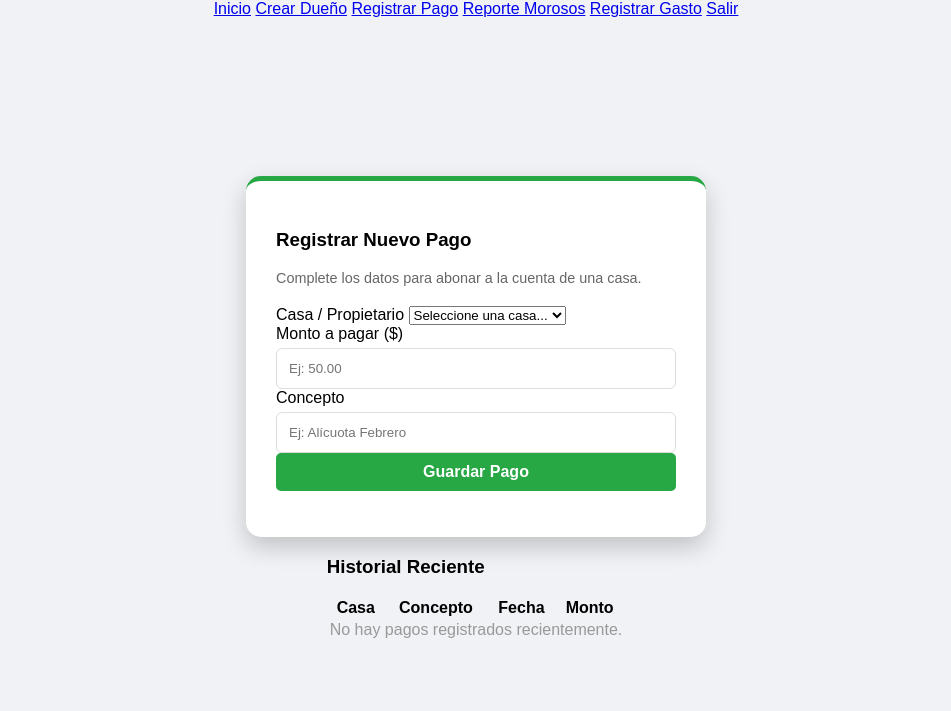
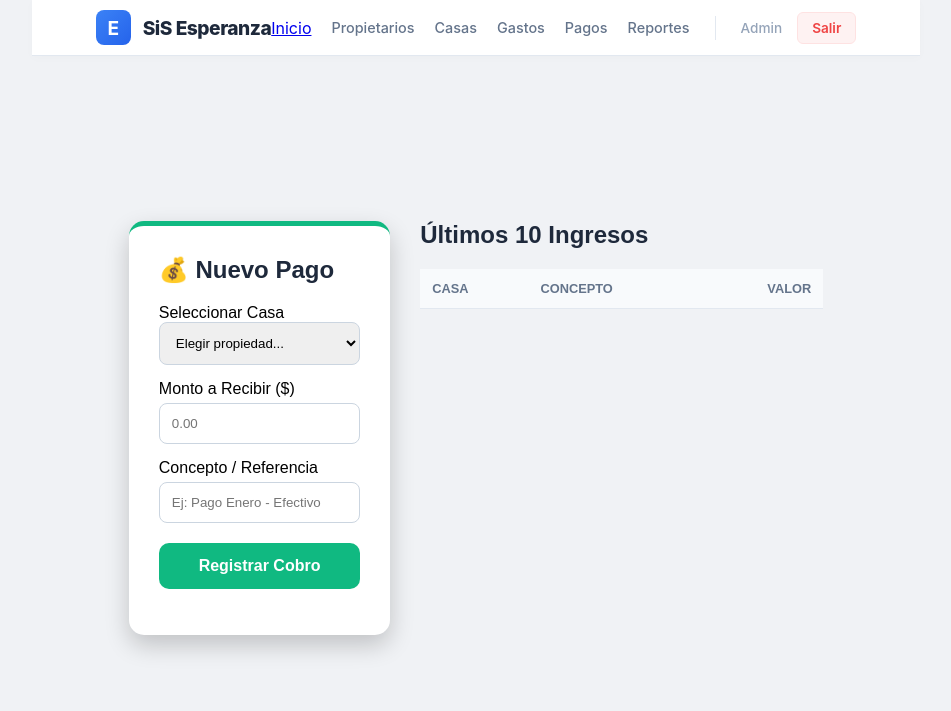
Before and after one commit to hmejia1979/SiSEsperanza, a Flask app: page /admin/registrar-pago in a window 1280 px wide. Shown: the top 711 px of the page, without its empty margins (164-1115 px from the left). Run offline with Flask 3, Linux system fonts and the light colour scheme; a user stored in the database is signed in; lists and menus that the app fills with data are empty.

Commit message:
Implementación de dashboard, gestión de pagos y cuotas mensuales de

```diff
--- a/app.py
+++ b/app.py
@@ -4,6 +4,7 @@ from flask_login import LoginManager, login_user, login_required, logout_user, c
 from models import db, Usuario, Casa, Pago, Gasto
 from dotenv import load_dotenv
 from sqlalchemy import func
+from datetime import datetime
 load_dotenv()
 
 app = Flask(__name__)
@@ -22,30 +23,51 @@ login_manager.login_view = 'login'
 
 @login_manager.user_loader
 def load_user(user_id):
-    return Usuario.query.get(int(user_id))
+    # Esto quita el error de LegacyAPIWarning
+    return db.session.get(Usuario, int(user_id))
+@app.route('/')
+@login_required
+def inicio():
+    if current_user.rol == 'admin':
+        # 1. Calculamos los datos (asegurándonos de definir las variables)
+        total_ingresos = db.session.query(db.func.sum(Pago.monto)).scalar() or 0
+        total_egresos = db.session.query(db.func.sum(Gasto.monto)).scalar() or 0
+        balance = float(total_ingresos) - float(total_egresos)
 
-@app.route('/')
-def index():
-    # Si el usuario no está logueado, lo mandamos al login
-    return redirect(url_for('login'))
+        # 2. Consultar gastos para la gráfica
+        gastos_query = db.session.query(
+            Gasto.categoria, db.func.sum(Gasto.monto)
+        ).group_by(Gasto.categoria).all()
 
+        labels = [str(g[0]) for g in gastos_query]
+        valores = [float(g[1]) for g in gastos_query]
+
+        # 3. Enviamos TODAS las variables al HTML
+        return render_template('admin/inicio_admin.html',
+                               ingresos=total_ingresos,
+                               egresos=total_egresos,
+                               balance=balance,
+                               labels=labels,
+                               valores=valores)
+
+    return redirect(url_for('ver_estado_cuenta'))
 @app.route('/login', methods=['GET', 'POST'])
 def login():
     if request.method == 'POST':
+        # Cambiamos 'email' por 'username'
         username = request.form.get('username')
         password = request.form.get('password')
 
-        user = Usuario.query.filter_by(username=username).first()
+        # Buscamos en la base de datos por el campo 'username'
+        usuario = Usuario.query.filter_by(username=username).first()
 
-        # Por ahora, sin encriptación para que pruebes rápido
-        if user and user.password == password:
-            login_user(user)
-            if user.rol == 'admin':
-                return redirect(url_for('registrar_pago'))
-            else:
-                return redirect(url_for('ver_estado_cuenta')) # Esta la crearemos luego
+        if usuario and usuario.password == password: # Nota: Luego deberías usar hash para seguridad
+            login_user(usuario)
+            return redirect(url_for('inicio'))
+        else:
+            # Aquí podrías usar flash() para avisar que los datos son incorrectos
+            return "Usuario o contraseña incorrectos"
 
-        flash('Usuario o contraseña incorrectos')
     return render_template('login.html')
 
 @app.route('/logout')
@@ -57,7 +79,7 @@ def logout():
 # RUTA DE REGISTRO DE PAGOS (SOLO ADMIN)
 @app.route('/admin/registrar-pago', methods=['GET', 'POST'])
 @login_required
-def registrar_pago(): # <--- Este nombre debe ser único en todo el archivo
+def registrar_pago():
     if current_user.rol != 'admin':
         return redirect(url_for('ver_estado_cuenta'))
 
@@ -67,14 +89,24 @@ def registrar_pago(): # <--- Este nombre debe ser único en todo el archivo
         c_concepto = request.form.get('concepto')
 
         try:
+            monto_float = float(m_valor)
+            casa_id_int = int(c_id)
+
+            # 1. Creamos el registro del pago
             nuevo_pago = Pago(
-                monto=float(m_valor),
+                monto=monto_float,
                 concepto=c_concepto,
-                casa_id=int(c_id)
+                casa_id=casa_id_int
             )
+
+            # 2. BUSCAMOS LA CASA Y RESTAMOS LA DEUDA
+            casa = Casa.query.get(casa_id_int)
+            if casa:
+                casa.deuda_2025 -= monto_float # <--- ¡Aquí ocurre la magia!
+
             db.session.add(nuevo_pago)
             db.session.commit()
-            flash("¡Pago registrado exitosamente!")
+            flash("¡Pago registrado y deuda actualizada!")
         except Exception as e:
             db.session.rollback()
             flash(f"Error al registrar: {str(e)}")
@@ -82,12 +114,44 @@ def registrar_pago(): # <--- Este nombre debe ser único en todo el archivo
         return redirect(url_for('registrar_pago'))
 
     casas = Casa.query.all()
-    # Esta línea es la que agregamos para la nueva tabla
     pagos_recientes = Pago.query.order_by(Pago.id.desc()).limit(10).all()
 
-    return render_template('admin/registrar_pago.html',
+    # Ajusté la ruta del template (quité 'admin/') si tus archivos están en templates directamente
+    return render_template('/admin/registrar_pago.html',
                            casas=casas,
                            pagos_recientes=pagos_recientes)
+
+@app.route('/admin/generar-mensualidad', methods=['POST'])
+@login_required
+def generar_mensualidad():
+    if current_user.rol != 'admin':
+        return redirect(url_for('inicio'))
+
+    # Valor fijo de la cuota mensual
+    CUOTA_FIJA = 5.00
+
+    # Obtenemos el nombre del mes actual para el mensaje de confirmación
+    meses = ["Enero", "Febrero", "Marzo", "Abril", "Mayo", "Junio",
+             "Julio", "Agosto", "Septiembre", "Octubre", "Noviembre", "Diciembre"]
+    mes_actual = meses[datetime.now().month - 1]
+
+    try:
+        casas = Casa.query.all()
+        if not casas:
+            flash("No hay casas registradas.")
+            return redirect(url_for('lista_casas'))
+
+        for casa in casas:
+            # Sumamos los 5 dólares a la deuda actual
+            casa.deuda_2025 += CUOTA_FIJA
+
+        db.session.commit()
+        flash(f"✅ Se han cargado ${CUOTA_FIJA:.2f} a todas las casas (Mes: {mes_actual})")
+    except Exception as e:
+        db.session.rollback()
+        flash(f"Error al generar mensualidad: {str(e)}")
+
+    return redirect(url_for('lista_casas'))
 
 @app.route('/admin/crear-dueno', methods=['GET', 'POST'])
 @login_required
@@ -126,6 +190,46 @@ def crear_dueno():
 
     return render_template('admin/crear_dueno.html')
 
+@app.route('/admin/casas')
+@login_required
+def lista_casas():
+    if current_user.rol != 'admin':
+        return redirect(url_for('inicio'))
+    # Cambiamos Casa.numero por Casa.numero_casa
+    todas_las_casas = Casa.query.order_by(Casa.numero_casa).all()
+    return render_template('/admin/casas.html', casas=todas_las_casas)
+
+@app.route('/admin/registrar-casa', methods=['GET', 'POST'])
+@login_required
+def registrar_casa():
+    if current_user.rol != 'admin':
+        return redirect(url_for('inicio'))
+
+    if request.method == 'POST':
+        numero = request.form.get('numero')
+        bloque = request.form.get('bloque')
+
+        nueva_casa = Casa(numero=numero, bloque=bloque)
+        try:
+            db.session.add(nueva_casa)
+            db.session.commit()
+            return redirect(url_for('lista_casas'))
+        except:
+            db.session.rollback()
+            return "Error: Ese número de casa ya existe."
+
+    return render_template('registrar_casa.html')
+
+@app.route('/admin/propietarios')
+@login_required
+def lista_propietarios():
+    if current_user.rol != 'admin':
+        return redirect(url_for('ver_estado_cuenta'))
+
+    # Obtenemos todos los usuarios que son dueños
+    propietarios = Usuario.query.filter_by(rol='propietario').all()
+    return render_template('propietarios.html', propietarios=propietarios)
+
 @app.route('/admin/reporte-morosos')
 @login_required
 def reporte_morosos():
@@ -151,6 +255,41 @@ def reporte_morosos():
         })
 
     return render_template('admin/reporte_morosos.html', reporte=reporte)
+
+@app.route('/admin/registrar-usuario', methods=['GET', 'POST'])
+@login_required
+def registrar_usuario():
+    if current_user.rol != 'admin':
+        return redirect(url_for('inicio'))
+
+    # Obtenemos todas las casas para mostrarlas en el formulario
+    casas_disponibles = Casa.query.all()
+
+    if request.method == 'POST':
+        username = request.form.get('nombre')
+        password = request.form.get('password')
+        casa_id = request.form.get('casa_id') # Tomamos el valor del 'select'
+
+        nuevo_usuario = Usuario(
+            username=username,
+            password=password,
+            rol='propietario',
+            casa_id=casa_id
+        )
+
+        try:
+            db.session.add(nuevo_usuario)
+            db.session.commit()
+            return redirect(url_for('lista_propietarios'))
+        except Exception as e:
+            db.session.rollback()
+            return f"Error al guardar: {e}"
+
+    # Pasamos las casas al template
+    return render_template('/admin/registrar_usuario.html', casas=casas_disponibles)
+
+
+
 @app.route('/admin/registrar-gasto', methods=['GET', 'POST'])
 @login_required
 def registrar_gasto():
@@ -174,8 +313,46 @@ def registrar_gasto():
 
     gastos = Gasto.query.order_by(Gasto.fecha.desc()).all()
     total_gastos = sum(g.monto for g in gastos)
+    return render_template('admin/registrar_gasto.html', gastos=gastos, total_gastos=total_gastos)
 
-    return render_template('admin/registrar_gasto.html', gastos=gastos, total_gastos=total_gastos)
+@app.route('/admin/editar-propietario/<int:id>', methods=['GET', 'POST'])
+@login_required
+def editar_propietario(id):
+    if current_user.rol != 'admin':
+        return redirect(url_for('inicio'))
+
+    usuario = Usuario.query.get_or_404(id)
+    casas_disponibles = Casa.query.all()
+
+    if request.method == 'POST':
+        usuario.username = request.form.get('nombre')
+        usuario.casa_id = request.form.get('casa_id')
+        if request.form.get('password'):
+            usuario.password = request.form.get('password')
+
+        db.session.commit()
+        return redirect(url_for('lista_propietarios'))
+
+    return render_template('/admin/editar_propietario.html', usuario=usuario, casas=casas_disponibles)
+
+
+
+@app.route('/admin/eliminar-propietario/<int:id>')
+@login_required
+def eliminar_propietario(id):
+    if current_user.rol != 'admin':
+        return redirect(url_for('inicio'))
+
+    usuario = Usuario.query.get_or_404(id)
+    try:
+        db.session.delete(usuario)
+        db.session.commit()
+    except Exception as e:
+        db.session.rollback()
+        return f"No se puede eliminar: el usuario tiene registros asociados. {e}"
+
+    return redirect(url_for('lista_propietarios'))
+
 
 @app.route('/mi-estado')
 @login_required
--- a/templates/admin/registrar_pago.html
+++ b/templates/admin/registrar_pago.html
@@ -8,59 +8,50 @@
 {% extends "base.html" %}
 
 {% block content %}
-<div class="admin-container">
+<div class="admin-container" style="padding: 40px 0;">
+    <div style="display: flex; gap: 30px; align-items: flex-start;">
 
-    <div class="form-card">
-        <h3>Registrar Nuevo Pago</h3>
-        <p style="color: #666; font-size: 0.9rem; margin-bottom: 20px;">Complete los datos para abonar a la cuenta de una casa.</p>
-
+        <div class="form-card" style="flex: 1; max-width: 380px; border-top: 5px solid #10b981;">
+            <h2 style="color: #1e293b; margin: 0 0 20px;">💰 Nuevo Pago</h2>
             <form method="POST">
-            <div class="input-group">
-                <label for="casa_id">Casa / Propietario</label>
-                <select name="casa_id" id="casa_id" required>
-                    <option value="" disabled selected>Seleccione una casa...</option>
+                <label>Seleccionar Casa</label>
+                <select name="casa_id" required style="width: 100%; padding: 12px; margin-bottom: 15px; border-radius: 8px; border: 1px solid #cbd5e0;">
+                    <option value="" disabled selected>Elegir propiedad...</option>
                     {% for casa in casas %}
-                        <option value="{{ casa.id }}">Casa #{{ casa.numero_casa }}</option>
+                    <option value="{{ casa.id }}">Casa {{ casa.numero_casa }} (Debe: ${{ "{:,.2f}".format(casa.deuda_2025) }})</option>
                     {% endfor %}
                 </select>
-            </div>
 
-            <div class="input-group">
-                <label for="monto">Monto a pagar ($)</label>
-                <input type="number" step="0.01" name="monto" id="monto" placeholder="Ej: 50.00" required>
-            </div>
+                <label>Monto a Recibir ($)</label>
+                <input type="number" step="0.01" name="monto" placeholder="0.00" required
+                       style="width: 100%; padding: 12px; margin-bottom: 15px; border-radius: 8px; border: 1px solid #cbd5e0;">
 
-            <div class="input-group">
-                <label for="concepto">Concepto</label>
-                <input type="text" name="concepto" id="concepto" placeholder="Ej: Alícuota Febrero" required>
-            </div>
+                <label>Concepto / Referencia</label>
+                <input type="text" name="concepto" placeholder="Ej: Pago Enero - Efectivo" required
+                       style="width: 100%; padding: 12px; margin-bottom: 20px; border-radius: 8px; border: 1px solid #cbd5e0;">
 
-            <button type="submit" class="btn-save">Guardar Pago</button>
+                <button type="submit" style="background: #10b981; color: white; width: 100%; padding: 14px; border: none; border-radius: 10px; font-weight: 700; cursor: pointer; transition: 0.3s;">
+                    Registrar Cobro
+                </button>
             </form>
         </div>
 
-    <div class="table-card">
-        <h3>Historial Reciente</h3>
-        <table>
+        <div class="table-card" style="flex: 2;">
+            <h2 style="margin: 0 0 20px; color: #1e293b;">Últimos 10 Ingresos</h2>
+            <table style="width: 100%; border-collapse: collapse;">
                 <thead>
-                <tr>
-                    <th>Casa</th>
-                    <th>Concepto</th>
-                    <th>Fecha</th>
-                    <th>Monto</th>
+                    <tr style="background: #f8fafc; text-align: left;">
+                        <th style="padding: 12px; border-bottom: 1px solid #e2e8f0; color: #64748b; font-size: 0.8rem;">CASA</th>
+                        <th style="padding: 12px; border-bottom: 1px solid #e2e8f0; color: #64748b; font-size: 0.8rem;">CONCEPTO</th>
+                        <th style="padding: 12px; border-bottom: 1px solid #e2e8f0; color: #64748b; font-size: 0.8rem; text-align: right;">VALOR</th>
                     </tr>
                 </thead>
                 <tbody>
                     {% for pago in pagos_recientes %}
-                <tr>
-                    <td><strong>#{{ pago.casa.numero_casa }}</strong></td>
-                    <td>{{ pago.concepto }}</td>
-                    <td>{{ pago.fecha.strftime('%d/%m/%Y') }}</td>
-                    <td class="text-success">${{ "%.2f"|format(pago.monto) }}</td>
-                </tr>
-                {% else %}
-                <tr>
-                    <td colspan="4" style="text-align: center; color: #999;">No hay pagos registrados recientemente.</td>
+                    <tr style="border-bottom: 1px solid #f1f5f9;">
+                        <td style="padding: 12px; font-weight: 700; color: #3b82f6;">{{ pago.casa.numero_casa }}</td>
+                        <td style="padding: 12px; color: #475569;">{{ pago.concepto }}</td>
+                        <td style="padding: 12px; text-align: right; font-weight: 800; color: #10b981;">+ ${{ "{:,.2f}".format(pago.monto) }}</td>
                     </tr>
                     {% endfor %}
                 </tbody>
@@ -68,4 +59,5 @@
         </div>
 
     </div>
+</div>
 {% endblock %}
--- a/templates/base.html
+++ b/templates/base.html
@@ -9,23 +9,38 @@
 <body style="margin: 0; padding: 0; display: flex; flex-direction: column; min-height: 100vh; font-family: sans-serif;">
 
     {% if current_user.is_authenticated %}
-  <nav class="navbar">
-    <div class="nav-links">
-        <a href="/">Inicio</a>
-        {% if current_user.rol == 'admin' %}
-            <a href="{{ url_for('crear_dueno') }}">Crear Dueño</a>
-            <a href="{{ url_for('registrar_pago') }}">Registrar Pago</a>
-            <a href="{{ url_for('reporte_morosos') }}">Reporte Morosos</a>
-            <a href="{{ url_for('registrar_gasto') }}">Registrar Gasto</a>
+<nav style="background: rgba(255, 255, 255, 0.95); backdrop-filter: blur(10px); position: sticky; top: 0; z-index: 1000; border-bottom: 1px solid #e2e8f0; padding: 10px 5%; display: flex; justify-content: space-between; align-items: center; font-family: 'Inter', sans-serif; box-shadow: 0 2px 10px rgba(0,0,0,0.02);">
 
-        {% endif %}
-        <a href="{{ url_for('logout') }}">Salir</a>
+    <div style="display: flex; align-items: center; gap: 12px;">
+        <div style="background: linear-gradient(135deg, #3b82f6, #2563eb); color: white; width: 35px; height: 35px; border-radius: 8px; display: flex; align-items: center; justify-content: center; font-weight: bold; font-size: 1.2rem;">E</div>
+        <span style="font-weight: 800; font-size: 1.2rem; color: #1e293b; letter-spacing: -0.5px;">SiS Esperanza</span>
+    </div>
+
+    <div style="display: flex; gap: 20px; align-items: center;">
+        <a href="{{ url_for('inicio') }}">Inicio</a>
+
+        <a href="{{ url_for('lista_propietarios') }}" style="text-decoration: none; color: #64748b; font-weight: 500; font-size: 0.9rem; transition: 0.3s;" onmouseover="this.style.color='#3b82f6'" onmouseout="this.style.color='#64748b'">Propietarios</a>
+
+        <a href="{{ url_for('lista_casas') }}" style="text-decoration: none; color: #64748b; font-weight: 500; font-size: 0.9rem;">Casas</a>
+
+        <a href="{{ url_for('registrar_gasto') }}" style="text-decoration: none; color: #64748b; font-weight: 500; font-size: 0.9rem;">Gastos</a>
+
+        <a href="{{ url_for('registrar_pago') }}" style="text-decoration: none; color: #64748b; font-weight: 500; font-size: 0.9rem;">Pagos</a>
+
+        <a href="#" style="text-decoration: none; color: #64748b; font-weight: 500; font-size: 0.9rem; transition: 0.3s;" onmouseover="this.style.color='#3b82f6'" onmouseout="this.style.color='#64748b'">Reportes</a>
+
+        <div style="height: 24px; width: 1px; background: #e2e8f0; margin: 0 5px;"></div>
+
+        <div style="display: flex; align-items: center; gap: 15px;">
+            <span style="font-size: 0.85rem; color: #94a3b8; font-weight: 500;">Admin</span>
+            <a href="{{ url_for('logout') }}" style="text-decoration: none; color: #ef4444; font-weight: 600; font-size: 0.85rem; padding: 7px 14px; border-radius: 6px; background: #fef2f2; border: 1px solid #fee2e2; transition: 0.3s;" onmouseover="this.style.background='#fee2e2'">Salir</a>
+        </div>
     </div>
 </nav>
     {% endif %}
 
     <div style="flex: 1; display: flex; justify-content: center; align-items: center; background: #f0f2f5; width: 100%;">
-        <div style="width: 100%; max-width: 400px; padding: 20px;">
+        <div style="width: 100%; max-width: 600px; padding: 20px;">
             {% block content %}{% endblock %}
         </div>
     </div>
```
Also changed, not shown: templates/admin/casas.html (added, +61 -0 lines), templates/admin/editar_propietario.html (added, +30 -0 lines), templates/admin/inicio_admin.html (added, +47 -0 lines), templates/admin/registrar_gasto.html (+32 -33 lines), templates/admin/registrar_usuario.html (added, +43 -0 lines), templates/inicio.html (added, +49 -0 lines), templates/propietarios.html (added, +68 -0 lines), templates/static/css/style.css (+43 -21 lines). Lines whose indentation alone changed are shown as unchanged.
